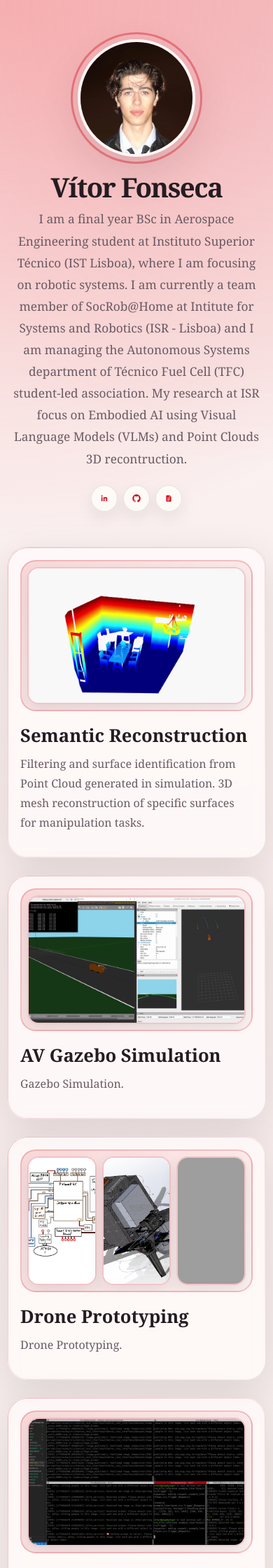
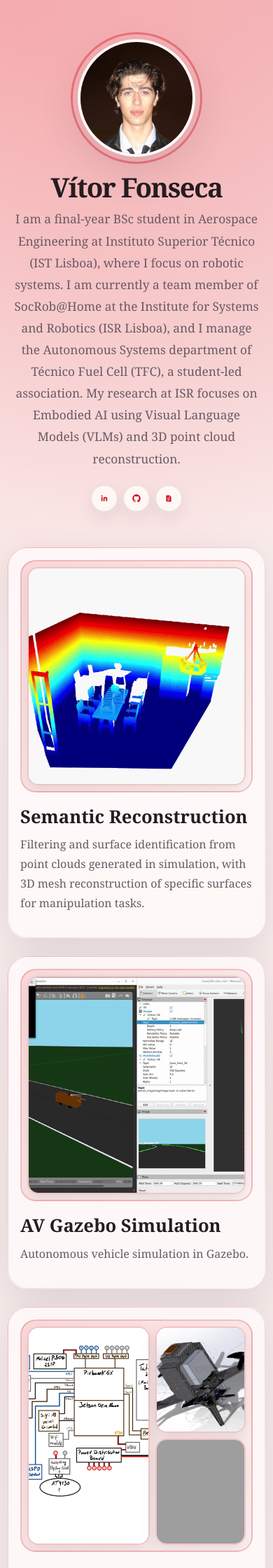
Before and after one commit to vitorhcf/vitorhcf.github.io, a Jekyll site: the page built from index.md, in a window 390 px wide. Shown: the top 2240 px of the page at 70% size. Built offline with Jekyll 4.4.1, drawn with Linux system fonts in a browser that asks for light colours; some of the changed text lies outside the part shown; grey boxes are pictures that could not be loaded.

Commit message:
added projects

```diff
--- a/_config.yml
+++ b/_config.yml
@@ -1,6 +1,6 @@
 title: Vítor Fonseca
 logo: docs/assets/me.vf.png
-description: I am a final year BSc in Aerospace Engineering student at Instituto Superior Técnico (IST Lisboa), where I am focusing on robotic systems. I am currently a team member of SocRob@Home at Intitute for Systems and Robotics (ISR - Lisboa) and I am managing the Autonomous Systems department of Técnico Fuel Cell (TFC) student-led association. My research at ISR focus on Embodied AI using Visual Language Models (VLMs) and Point Clouds 3D recontruction.
+description: I am a final-year BSc student in Aerospace Engineering at Instituto Superior Técnico (IST Lisboa), where I focus on robotic systems. I am currently a team member of SocRob@Home at the Institute for Systems and Robotics (ISR Lisboa), and I manage the Autonomous Systems department of Técnico Fuel Cell (TFC), a student-led association. My research at ISR focuses on Embodied AI using Visual Language Models (VLMs) and 3D point cloud reconstruction.
 remote_theme: pages-themes/minimal@v0.2.0
 linkedin_url: https://www.linkedin.com/in/vitor-hugo-fonseca/
 github_url: https://github.com/vitorhcf
@@ -9,26 +9,22 @@ plugins:
 - jekyll-remote-theme
 projects:
   - title: Semantic Reconstruction
-    description: Filtering and surface identification from Point Cloud generated in simulation. 3D mesh reconstruction of specific surfaces for manipulation tasks.
+    description: Filtering and surface identification from point clouds generated in simulation, with 3D mesh reconstruction of specific surfaces for manipulation tasks.
     gif: docs/assets/pcl.gif
-    link_text: View project
     link_url:
   - title: AV Gazebo Simulation
-    description: Gazebo Simulation.
+    description: Autonomous vehicle simulation in Gazebo.
     gif: docs/assets/gazebotrim.gif
-    link_text: View project
     link_url:
   - title: Drone Prototyping
-    description: Drone Prototyping.
+    description: Drone prototyping, from concept design to CAD and system layout.
     gif: docs/assets/atlas.gif
     media:
       - docs/assets/scheme.jpeg
       - docs/assets/drone_cad.jpeg
       - docs/assets/atlas.gif
-    link_text: View project
     link_url:
   - title: Chatrex
-    description: Chatrex (VLM) ROS2 bridge. Test for object detection and real-time performance. The prompt is "Please detect chairs; sofas; sitting people in this image. List each one with a different object index."
+    description: Chatrex is a ROS 2 bridge for VLM-based object detection, used to test detection quality and real-time performance. The prompt shown is "Please detect chairs; sofas; sitting people in this image. List each one with a different object index."
     gif: docs/assets/chatrex.gif
-    link_text: View project
     link_url:
--- a/assets/css/style.css
+++ b/assets/css/style.css
@@ -148,6 +148,7 @@ a {
 }
 
 .project-card__media {
+  aspect-ratio: 1 / 1;
   min-height: 220px;
   border-radius: var(--radius-md);
   overflow: hidden;
@@ -159,12 +160,33 @@ a {
 
 .project-card__gallery {
   display: grid;
-  grid-template-columns: repeat(auto-fit, minmax(110px, 1fr));
-  gap: 10px;
+  grid-template-columns: repeat(2, minmax(0, 1fr));
+  grid-auto-rows: minmax(0, 1fr);
+  gap: 8px;
   width: 100%;
   height: 100%;
-  min-height: 220px;
-  padding: 10px;
+  min-height: 100%;
+  padding: 8px;
+}
+
+.project-card__gallery--1 {
+  grid-template-columns: 1fr;
+}
+
+.project-card__gallery--3 {
+  grid-template-columns: 1.35fr 1fr;
+}
+
+.project-card__gallery--3 .project-card__media-item:first-child {
+  grid-row: 1 / span 2;
+}
+
+.project-card__gallery--5,
+.project-card__gallery--6,
+.project-card__gallery--7,
+.project-card__gallery--8,
+.project-card__gallery--9 {
+  grid-template-columns: repeat(3, minmax(0, 1fr));
 }
 
 .project-card__media-item {
@@ -216,20 +238,16 @@ a {
 }
 
 .project-card__link {
-  display: inline-flex;
-  align-items: center;
-  gap: 8px;
-  padding: 10px 16px;
-  border-radius: 999px;
+  display: inline-block;
   text-decoration: none;
-  background: var(--accent-soft);
   color: var(--accent);
   font-weight: 700;
+  border-bottom: 1px solid transparent;
 }
 
 .project-card__link:hover,
 .project-card__link:focus-visible {
-  background: #efc9ce;
+  border-color: currentColor;
 }
 
 @media (max-width: 760px) {
@@ -263,8 +281,7 @@ a {
   }
 
   .project-card__gallery {
-    min-height: 200px;
-    grid-template-columns: repeat(auto-fit, minmax(92px, 1fr));
+    min-height: 100%;
     gap: 8px;
     padding: 8px;
   }
--- a/index.md
+++ b/index.md
@@ -44,16 +44,19 @@ title: Home
   <section class="projects" aria-label="Projects">
     {% for project in site.projects %}
       {% assign has_media = false %}
+      {% assign media_count = 0 %}
       {% if project.media and project.media.size > 0 %}
         {% assign has_media = true %}
+        {% assign media_count = project.media.size %}
       {% elsif project.gif %}
         {% assign has_media = true %}
+        {% assign media_count = 1 %}
       {% endif %}
 
       <article class="project-card">
         <div class="project-card__media">
           {% if has_media %}
-            <div class="project-card__gallery">
+            <div class="project-card__gallery project-card__gallery--{{ media_count }}">
               {% if project.media and project.media.size > 0 %}
                 {% for media_item in project.media %}
                   <a
@@ -90,8 +93,8 @@ title: Home
           <p class="project-card__description">{{ project.description }}</p>
 
           {% if project.link_url %}
-            <a class="project-card__link" href="{{ project.link_url }}" target="_blank" rel="noreferrer">
-              {{ project.link_text | default: "View project" }}
+            <a class="project-card__link" href="{{ project.link_url }}" target="_blank" rel="noreferrer" aria-label="More information about {{ project.title }}">
+              More information
             </a>
           {% endif %}
         </div>
```
Also changed, not shown: README.md, docs/assets/output_inference.jpg (added), 3 other files.
